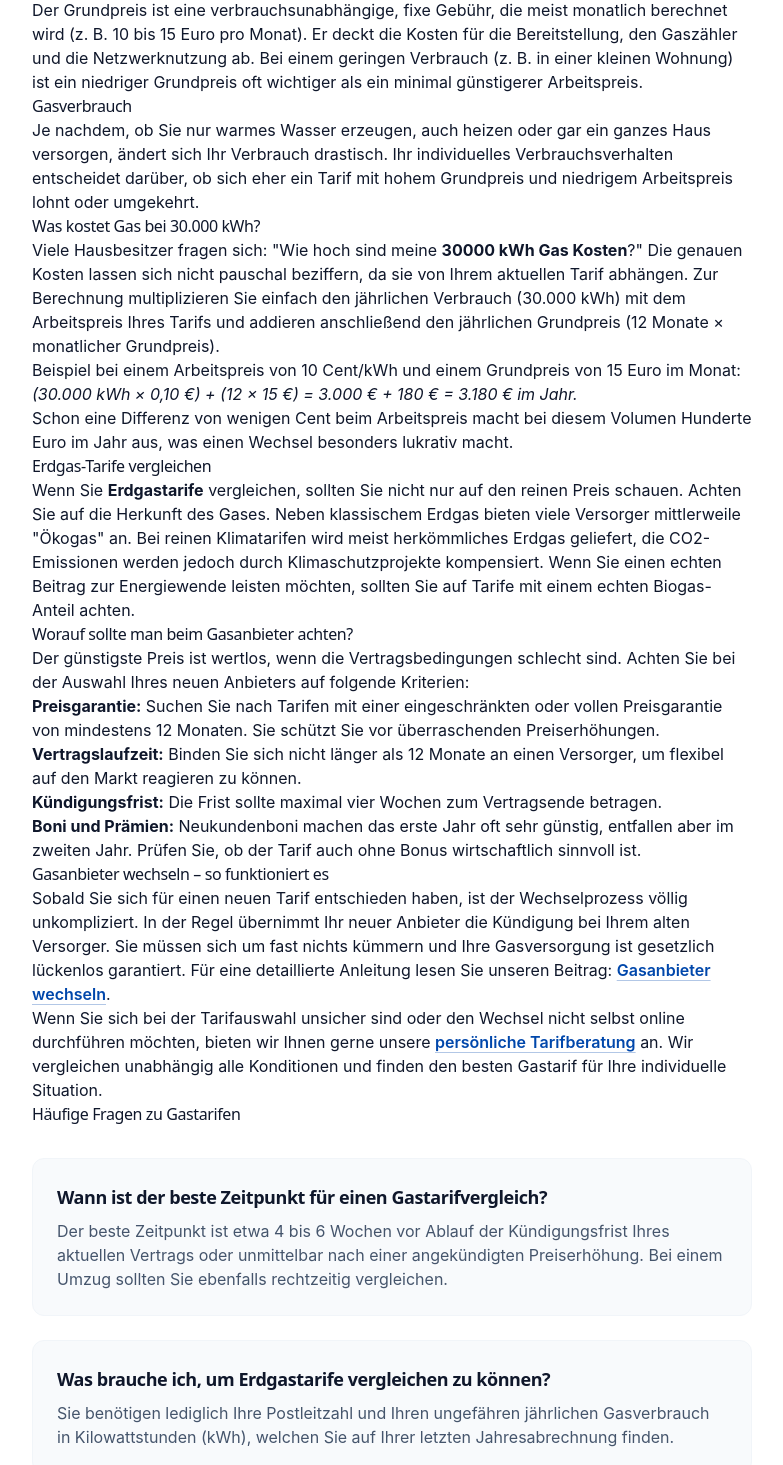
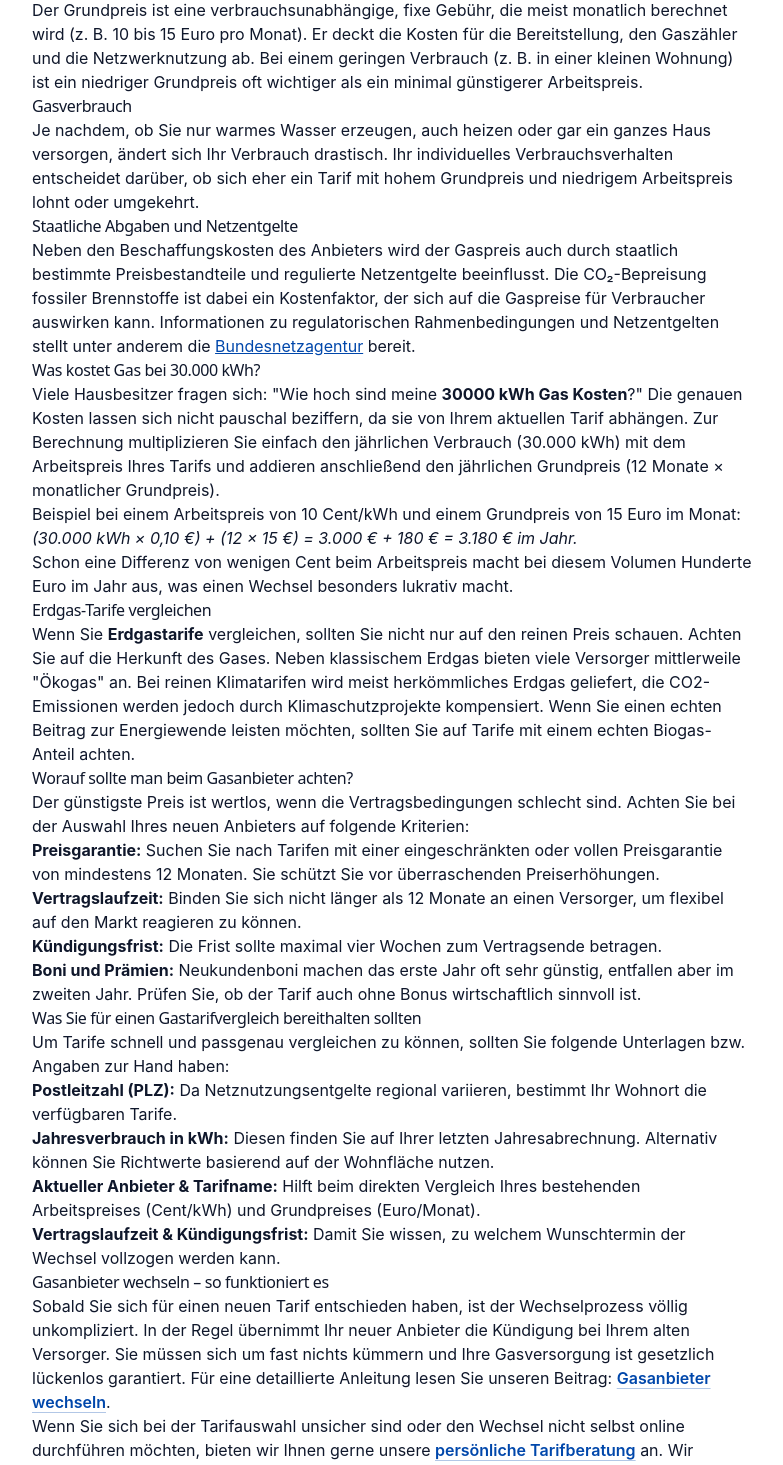
Before and after one commit to Akshayck-dev/energie-alemi, a React (Vite) app: page /ratgeber/gasvergleich in a window 1280 px wide. Shown: the part 1182-2647 px from the top of the page, without its empty margins (248-1031 px from the left). Built offline with nearby package versions, Linux system fonts and the light colour scheme; no server answers.

Commit message:
feat: strengthen gas comparison guide SEO

```diff
--- a/public/locales/de/translation.json
+++ b/public/locales/de/translation.json
@@ -308,7 +308,9 @@
     "cross_p3": ". Bei Fragen ",
     "cross_l3": "kontaktieren Sie uns",
     "cross_p4": " direkt oder lesen Sie unseren Ratgeber zur ",
-    "cross_l4": "Grundversorgung"
+    "cross_l4": "Grundversorgung",
+    "cross_p5": " oder lesen Sie unseren nützlichen ",
+    "cross_l5": "Gasvergleich-Ratgeber"
   },
   "internet": {
     "hero_t1": "Internettarife vergleichen",
--- a/src/pages/Gas.tsx
+++ b/src/pages/Gas.tsx
@@ -143,6 +143,8 @@ export default function Gas() {
                     <Link to="/contact" className="text-[#ea580c] dark:text-[#f0a83f] hover:underline font-semibold">{t('gas.cross_l3')}</Link>
                     <span>{t('gas.cross_p4')}</span>
                     <Link to="/ratgeber/grundversorgung-aachen-strom-gas" className="text-[#ea580c] dark:text-[#f0a83f] hover:underline font-semibold">{t('gas.cross_l4')}</Link>
+                    <span>{t('gas.cross_p5', ' oder in unserem ')}</span>
+                    <Link to="/ratgeber/gasvergleich" className="text-[#ea580c] dark:text-[#f0a83f] hover:underline font-semibold">{t('gas.cross_l5', 'Gasvergleich-Ratgeber')}</Link>
                     <span>.</span>
                   </p>
                   {/* Windmill graphic placeholder */}
--- a/src/pages/Ratgeber/articles/GasanbieterWechselnSchritt.tsx
+++ b/src/pages/Ratgeber/articles/GasanbieterWechselnSchritt.tsx
@@ -25,7 +25,7 @@ export default function GasanbieterWechselnSchritt() {
 
       <h2>Schritt 2: Neuen Tarif abschließen</h2>
       <p>
-        Über unseren <Link to="/gas" className="text-[#0047AB] dark:text-[#60a5fa] underline decoration-[#0047AB]/30 dark:decoration-[#60a5fa]/30 hover:decoration-[#0047AB] dark:hover:decoration-[#60a5fa] underline-offset-4 font-semibold">Vergleichsrechner</Link> können Sie den passenden Tarif auswählen und den Wechsel direkt online beauftragen. Sie erteilen dem neuen Anbieter dabei eine Vollmacht.
+        Über unseren <Link to="/gas" className="text-[#0047AB] dark:text-[#60a5fa] underline decoration-[#0047AB]/30 dark:decoration-[#60a5fa]/30 hover:decoration-[#0047AB] dark:hover:decoration-[#60a5fa] underline-offset-4 font-semibold">Vergleichsrechner</Link> können Sie den passenden Tarif auswählen. Umfassende Hilfestellung bei der Auswahl bietet unser <Link to="/ratgeber/gasvergleich" className="text-[#0047AB] dark:text-[#60a5fa] underline decoration-[#0047AB]/30 dark:decoration-[#60a5fa]/30 hover:decoration-[#0047AB] dark:hover:decoration-[#60a5fa] underline-offset-4 font-semibold">Ratgeber zum Gasvergleich</Link>. Beim Online-Abschluss erteilen Sie dem neuen Anbieter eine Vollmacht für den Wechsel.
       </p>
 
       <h2>Schritt 3: Kündigung durch den neuen Anbieter</h2>
--- a/src/pages/Ratgeber/articles/GasvergleichPassenderTarif.tsx
+++ b/src/pages/Ratgeber/articles/GasvergleichPassenderTarif.tsx
@@ -67,6 +67,11 @@ export default function GasvergleichPassenderTarif() {
         Je nachdem, ob Sie nur warmes Wasser erzeugen, auch heizen oder gar ein ganzes Haus versorgen, ändert sich Ihr Verbrauch drastisch. Ihr individuelles Verbrauchsverhalten entscheidet darüber, ob sich eher ein Tarif mit hohem Grundpreis und niedrigem Arbeitspreis lohnt oder umgekehrt.
       </p>
 
+      <h3>Staatliche Abgaben und Netzentgelte</h3>
+      <p>
+        Neben den Beschaffungskosten des Anbieters wird der Gaspreis auch durch staatlich bestimmte Preisbestandteile und regulierte Netzentgelte beeinflusst. Die CO₂-Bepreisung fossiler Brennstoffe ist dabei ein Kostenfaktor, der sich auf die Gaspreise für Verbraucher auswirken kann. Informationen zu regulatorischen Rahmenbedingungen und Netzentgelten stellt unter anderem die <a href="https://www.bundesnetzagentur.de" target="_blank" rel="noopener noreferrer" className="text-[#0047AB] dark:text-[#60a5fa] underline hover:text-[#003380]">Bundesnetzagentur</a> bereit.
+      </p>
+
       <h2>Was kostet Gas bei 30.000 kWh?</h2>
       <p>
         Viele Hausbesitzer fragen sich: "Wie hoch sind meine <strong>30000 kWh Gas Kosten</strong>?" Die genauen Kosten lassen sich nicht pauschal beziffern, da sie von Ihrem aktuellen Tarif abhängen. Zur Berechnung multiplizieren Sie einfach den jährlichen Verbrauch (30.000 kWh) mit dem Arbeitspreis Ihres Tarifs und addieren anschließend den jährlichen Grundpreis (12 Monate × monatlicher Grundpreis).
@@ -93,6 +98,17 @@ export default function GasvergleichPassenderTarif() {
         <li><strong>Vertragslaufzeit:</strong> Binden Sie sich nicht länger als 12 Monate an einen Versorger, um flexibel auf den Markt reagieren zu können.</li>
         <li><strong>Kündigungsfrist:</strong> Die Frist sollte maximal vier Wochen zum Vertragsende betragen.</li>
         <li><strong>Boni und Prämien:</strong> Neukundenboni machen das erste Jahr oft sehr günstig, entfallen aber im zweiten Jahr. Prüfen Sie, ob der Tarif auch ohne Bonus wirtschaftlich sinnvoll ist.</li>
+      </ul>
+
+      <h2>Was Sie für einen Gastarifvergleich bereithalten sollten</h2>
+      <p>
+        Um Tarife schnell und passgenau vergleichen zu können, sollten Sie folgende Unterlagen bzw. Angaben zur Hand haben:
+      </p>
+      <ul>
+        <li><strong>Postleitzahl (PLZ):</strong> Da Netznutzungsentgelte regional variieren, bestimmt Ihr Wohnort die verfügbaren Tarife.</li>
+        <li><strong>Jahresverbrauch in kWh:</strong> Diesen finden Sie auf Ihrer letzten Jahresabrechnung. Alternativ können Sie Richtwerte basierend auf der Wohnfläche nutzen.</li>
+        <li><strong>Aktueller Anbieter &amp; Tarifname:</strong> Hilft beim direkten Vergleich Ihres bestehenden Arbeitspreises (Cent/kWh) und Grundpreises (Euro/Monat).</li>
+        <li><strong>Vertragslaufzeit &amp; Kündigungsfrist:</strong> Damit Sie wissen, zu welchem Wunschtermin der Wechsel vollzogen werden kann.</li>
       </ul>
 
       <h2>Gasanbieter wechseln – so funktioniert es</h2>
--- a/src/pages/Ratgeber/articles/GrundversorgungAachenStromGas.tsx
+++ b/src/pages/Ratgeber/articles/GrundversorgungAachenStromGas.tsx
@@ -142,7 +142,7 @@ export default function GrundversorgungAachenStromGas() {
       </p>
       <ul>
         <li>Führen Sie einen schnellen <Link to="/electricity" className="text-[#0047AB] dark:text-[#f0a83f] underline decoration-[#0047AB]/30 dark:decoration-[#f0a83f]/30 hover:decoration-[#0047AB] dark:hover:decoration-[#f0a83f] underline-offset-4 font-semibold">Stromvergleich für Aachen</Link> durch.</li>
-        <li>Nutzen Sie den <Link to="/gas" className="text-[#0047AB] dark:text-[#f0a83f] underline decoration-[#0047AB]/30 dark:decoration-[#f0a83f]/30 hover:decoration-[#0047AB] dark:hover:decoration-[#f0a83f] underline-offset-4 font-semibold">Gasvergleich für Aachen</Link>, um Heizkosten zu reduzieren.</li>
+        <li>Nutzen Sie den <Link to="/gas" className="text-[#0047AB] dark:text-[#f0a83f] underline decoration-[#0047AB]/30 dark:decoration-[#f0a83f]/30 hover:decoration-[#0047AB] dark:hover:decoration-[#f0a83f] underline-offset-4 font-semibold">Gasvergleich für Aachen</Link>, um Heizkosten zu reduzieren (wertvolle Informationen hierzu bietet unser <Link to="/ratgeber/gasvergleich" className="text-[#0047AB] dark:text-[#f0a83f] underline decoration-[#0047AB]/30 dark:decoration-[#f0a83f]/30 hover:decoration-[#0047AB] dark:hover:decoration-[#f0a83f] underline-offset-4 font-semibold">Gasvergleich-Ratgeber</Link>).</li>
         <li>Informieren Sie sich über unsere lokale <Link to="/tarifberatung-aachen" className="text-[#0047AB] dark:text-[#f0a83f] underline decoration-[#0047AB]/30 dark:decoration-[#f0a83f]/30 hover:decoration-[#0047AB] dark:hover:decoration-[#f0a83f] underline-offset-4 font-semibold">Tarifberatung vor Ort in Aachen</Link>.</li>
       </ul>
       <p>
--- a/src/pages/Ratgeber/articles/UmzugAachenStromGasInternet.tsx
+++ b/src/pages/Ratgeber/articles/UmzugAachenStromGasInternet.tsx
@@ -49,7 +49,7 @@ export default function UmzugAachenStromGasInternet() {
         Falls Ihre neue Wohnung in Aachen über eine Gasetagenheizung oder einen Gasanschluss verfügt, gilt hier das gleiche Prinzip wie beim Strom. Ohne eigene Anmeldung übernimmt die STAWAG die Grundversorgung.
       </p>
       <p>
-        Aufgrund des oft höheren Verbrauchs beim Heizen ist das Sparpotenzial beim Gas besonders groß. Führen Sie idealerweise vor dem Einzug einen neutralen <Link to="/gas" className="text-[#0047AB] dark:text-[#f0a83f] underline decoration-[#0047AB]/30 dark:decoration-[#f0a83f]/30 hover:decoration-[#0047AB] dark:hover:decoration-[#f0a83f] underline-offset-4 font-semibold">Gasvergleich</Link>, um hohe Vorauszahlungen in der Grundversorgung zu vermeiden.
+        Aufgrund des oft höheren Verbrauchs beim Heizen ist das Sparpotenzial beim Gas besonders groß. Führen Sie idealerweise vor dem Einzug einen neutralen <Link to="/gas" className="text-[#0047AB] dark:text-[#f0a83f] underline decoration-[#0047AB]/30 dark:decoration-[#f0a83f]/30 hover:decoration-[#0047AB] dark:hover:decoration-[#f0a83f] underline-offset-4 font-semibold">Gasvergleich</Link> durch, indem Sie die <Link to="/ratgeber/gasvergleich" className="text-[#0047AB] dark:text-[#f0a83f] underline decoration-[#0047AB]/30 dark:decoration-[#f0a83f]/30 hover:decoration-[#0047AB] dark:hover:decoration-[#f0a83f] underline-offset-4 font-semibold">Gastarife vergleichen</Link>, um hohe Vorauszahlungen in der Grundversorgung zu vermeiden.
       </p>
 
       <h2>4. Internet anmelden: Verfügbarkeit und Fristen</h2>
```
